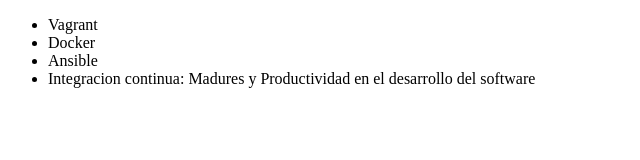
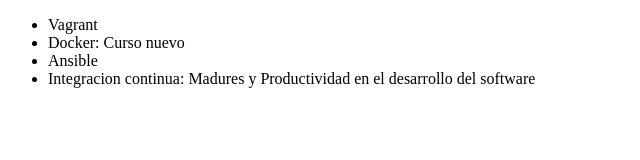
Before and after one commit to DiegoOLopez/aluraGit, a plain HTML site: page index.html in a window 1280 px wide. Shown: the full height of the page, 0-640 px from the left. Drawn offline with Linux system fonts and the light colour scheme.

Commit message:
Nuevo curso agregado de Docker

```diff
--- a/index.html
+++ b/index.html
@@ -7,7 +7,7 @@
 <body>
      <ul>
          <li> Vagrant </li>
-         <li> Docker </li>
+         <li> Docker: Curso nuevo </li>
          <li> Ansible </li>
          <li> Integracion continua: Madures y Productividad en el desarrollo del software </li>
      </ul>
```
